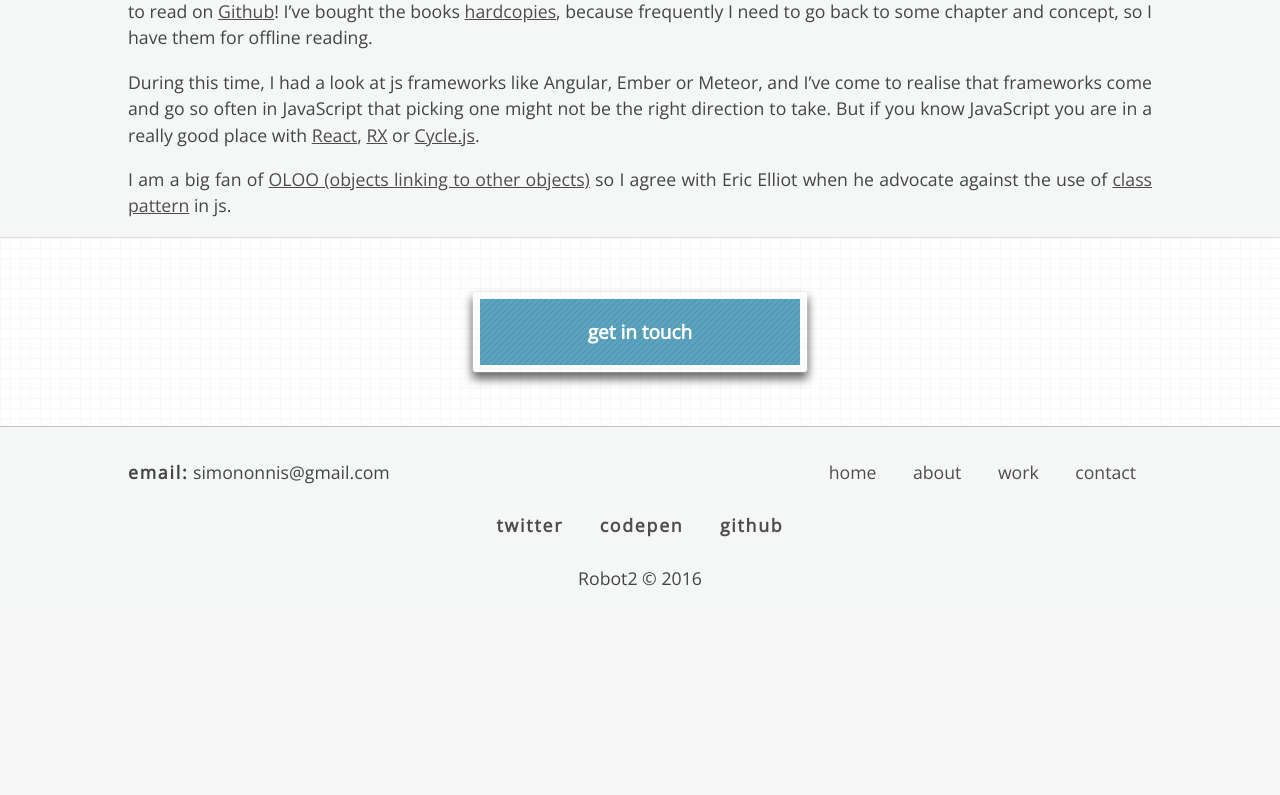
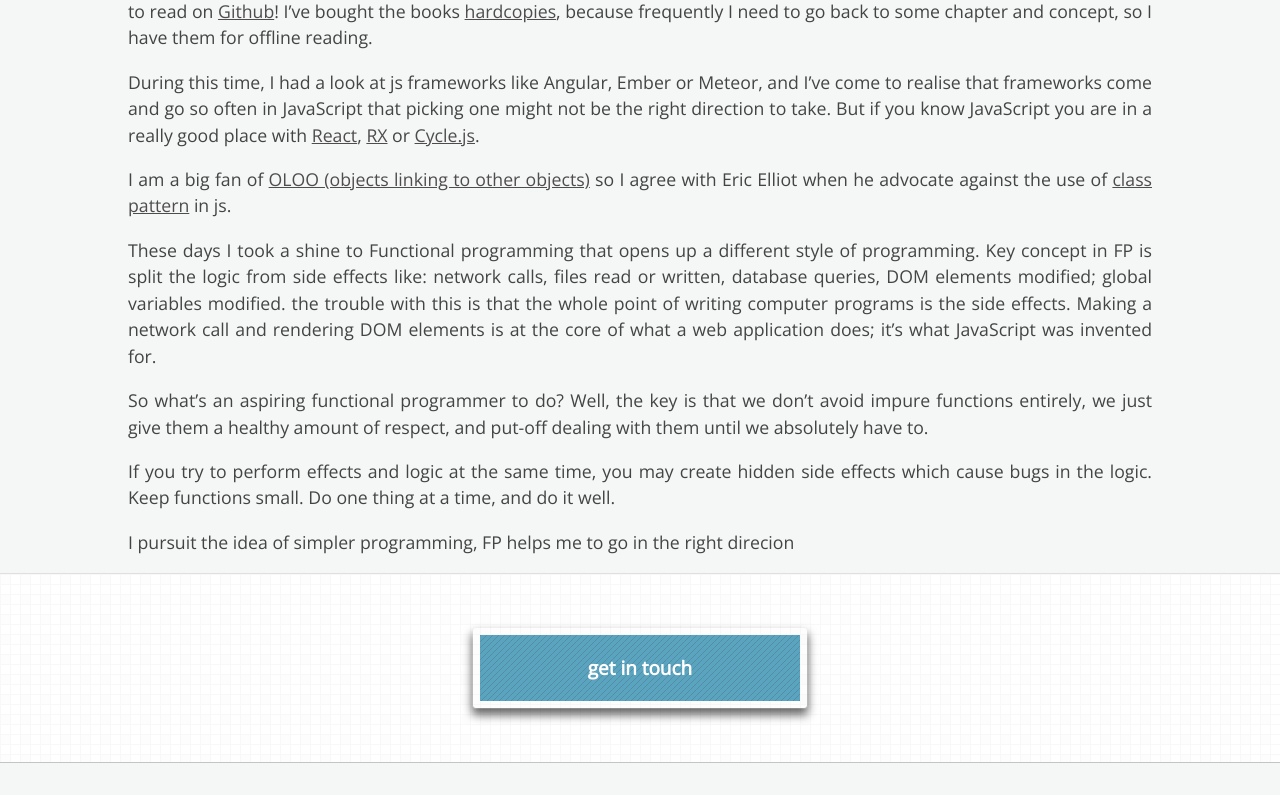
Before and after one commit to SimoNonnis/Robot2, a PHP site: page /about in a window 1280 px wide. Shown: the part 1268-2063 px from the top of the page. Before the commit the page ends 1854 px from the top, so only its background shows below. Run offline with PHP 8.4, Linux system fonts and the light colour scheme; some web fonts are replaced.

Commit message:
Update about.php

```diff
--- a/about.php
+++ b/about.php
@@ -76,9 +76,19 @@
           <p>I am a big fan of <a href="https://github.com/getify/You-Dont-Know-JS/blob/master/this%20%26%20object%20prototypes/ch6.md" target="_blank">OLOO (objects linking to other objects)</a> so I agree with Eric Elliot
              when he advocate against the use of <a href="https://vimeo.com/69255635" target="_blank">class pattern</a> in js.
           </p>
-          <p>
-
+          <p>These days I took a shine to Functional programming that opens up a different style of programming.
+             Key concept in FP is split the logic from side effects like: network calls, files read or written, database queries, DOM elements modified; global variables modified.
+             the trouble with this is that the whole point of writing computer programs is the side effects. Making a network call and rendering DOM elements is at the core
+             of what a web application does; it’s what JavaScript was invented for.
           </p>
+          <p>So what’s an aspiring functional programmer to do? Well, the key is that we don’t avoid impure functions entirely,
+             we just give them a healthy amount of respect, and put-off dealing with them until we absolutely have to.
+          </p>
+          <p>If you try to perform effects and logic at the same time, you may create hidden side effects which cause bugs in the logic.
+             Keep functions small. Do one thing at a time, and do it well.
+          </p>
+          <p>I pursuit the idea of simpler programming, FP helps me to go in the right direcion</p>
+          <p></p>
         </div>
       </article>
     </section>
```
